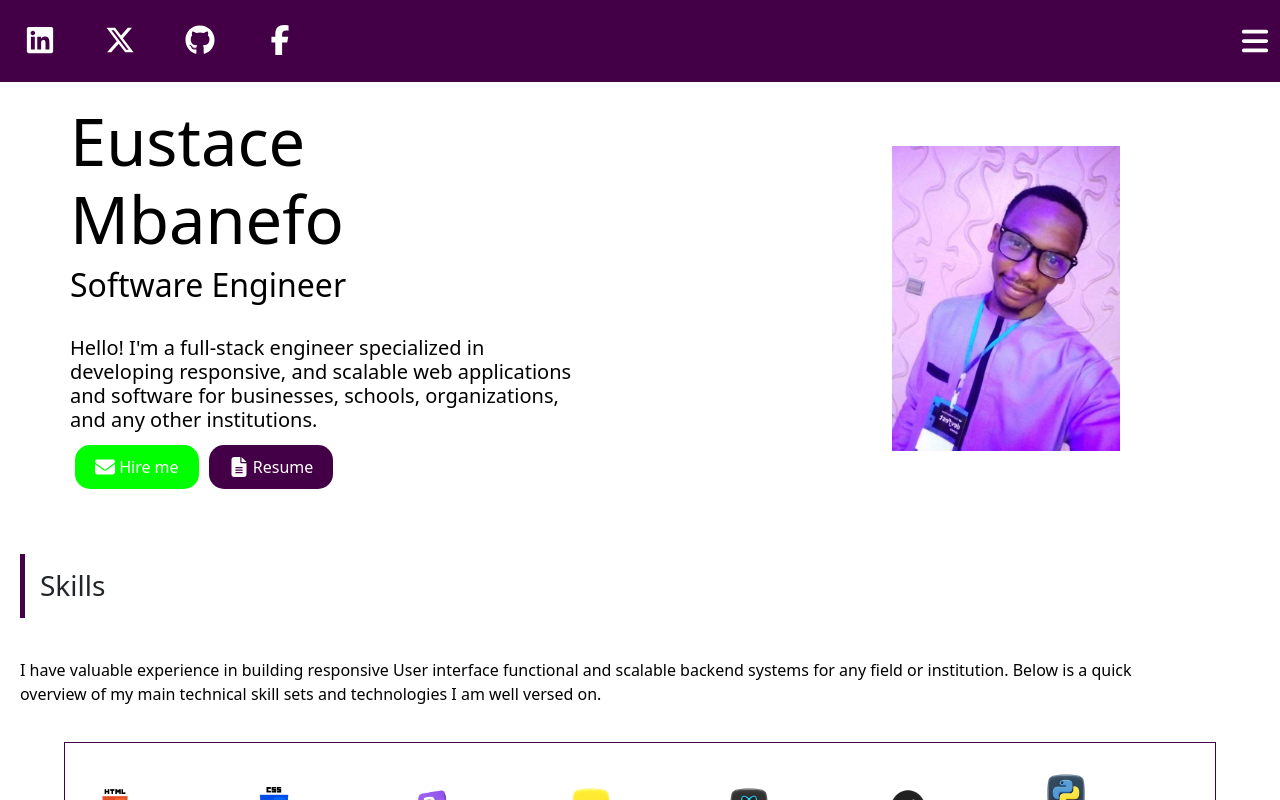
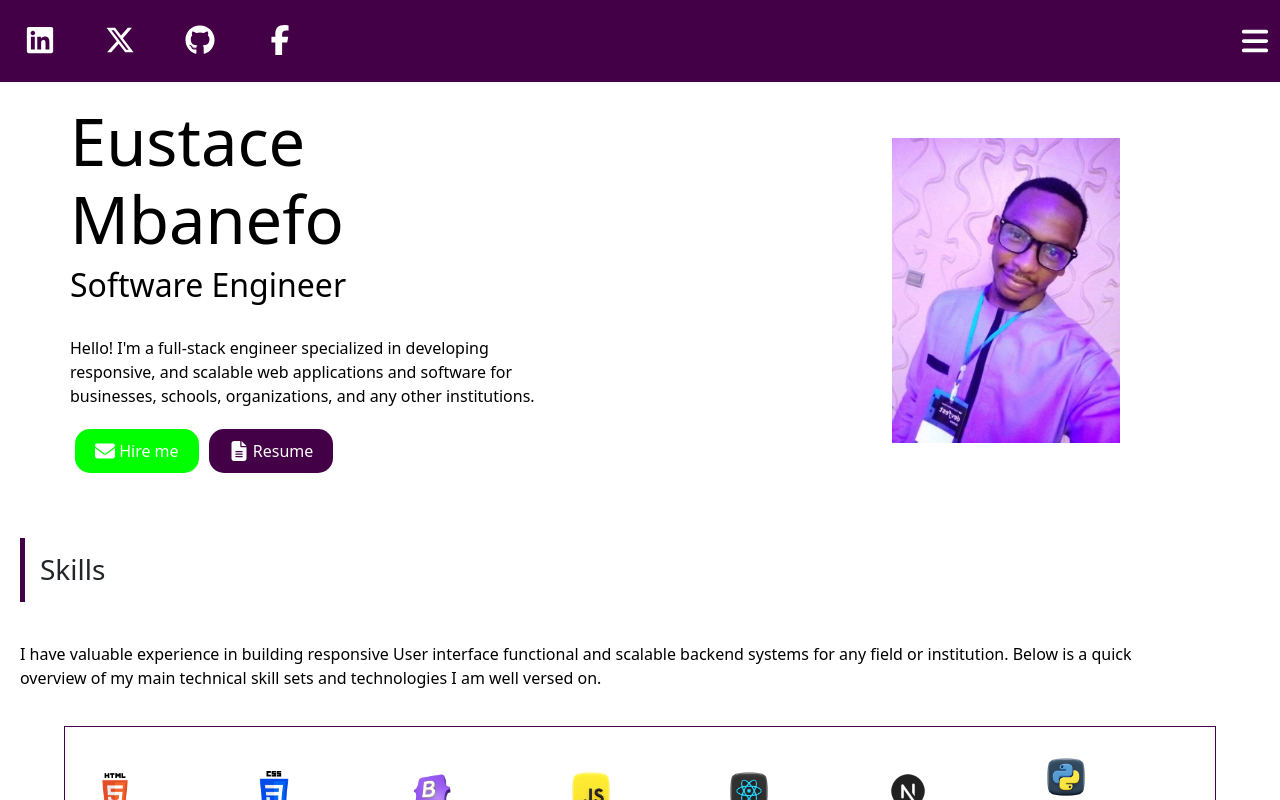
Before and after one commit to Phumnanya/Eustace-portfolio, a Next.js app: page / in a window 1280 px wide. Shown: the top 800 px of the page. Built offline with nearby package versions, Linux system fonts and the light colour scheme.

Commit message:
Update Intro.js

```diff
--- a/components/home components/Intro.js
+++ b/components/home components/Intro.js
@@ -11,9 +11,9 @@ export default function Intro() {
                     <h1>Eustace Mbanefo</h1>
                     <h2>Software Engineer</h2>
                     <br></br>
-                    <h5>Hello! I'm a full-stack engineer specialized in developing responsive, and scalable
+                    <p>Hello! I'm a full-stack engineer specialized in developing responsive, and scalable
                     web applications and software for businesses, schools, organizations, and any other institutions.
-                    </h5>
+                    </p>
                     <button type="button" className={styles.hire}>
                     <a href="mailto:eustace364@gmail.com" >
                     <FontAwesomeIcon icon={faEnvelope} size="2x" className={styles.faResume} /> Hire me</a>
```
